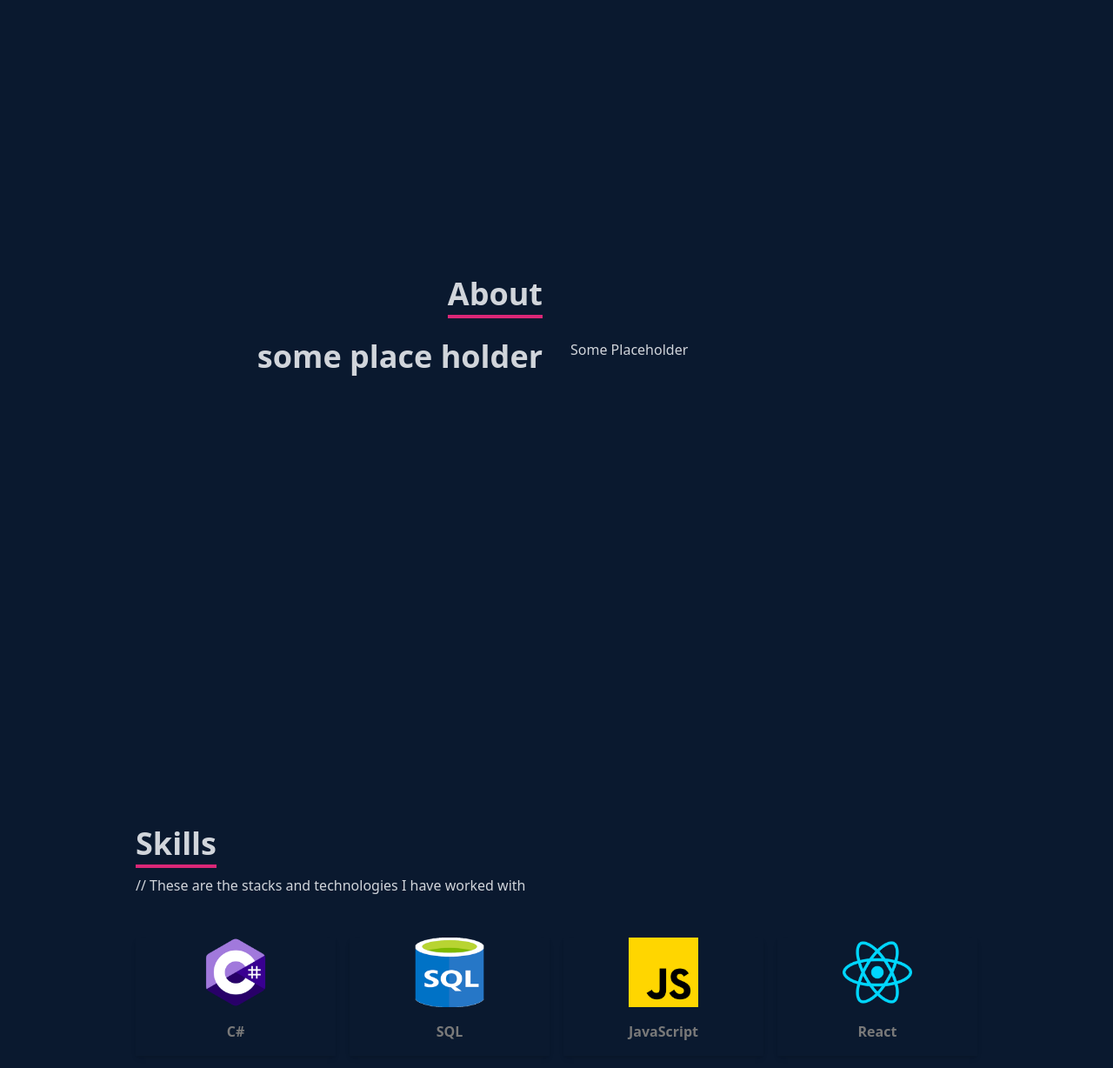
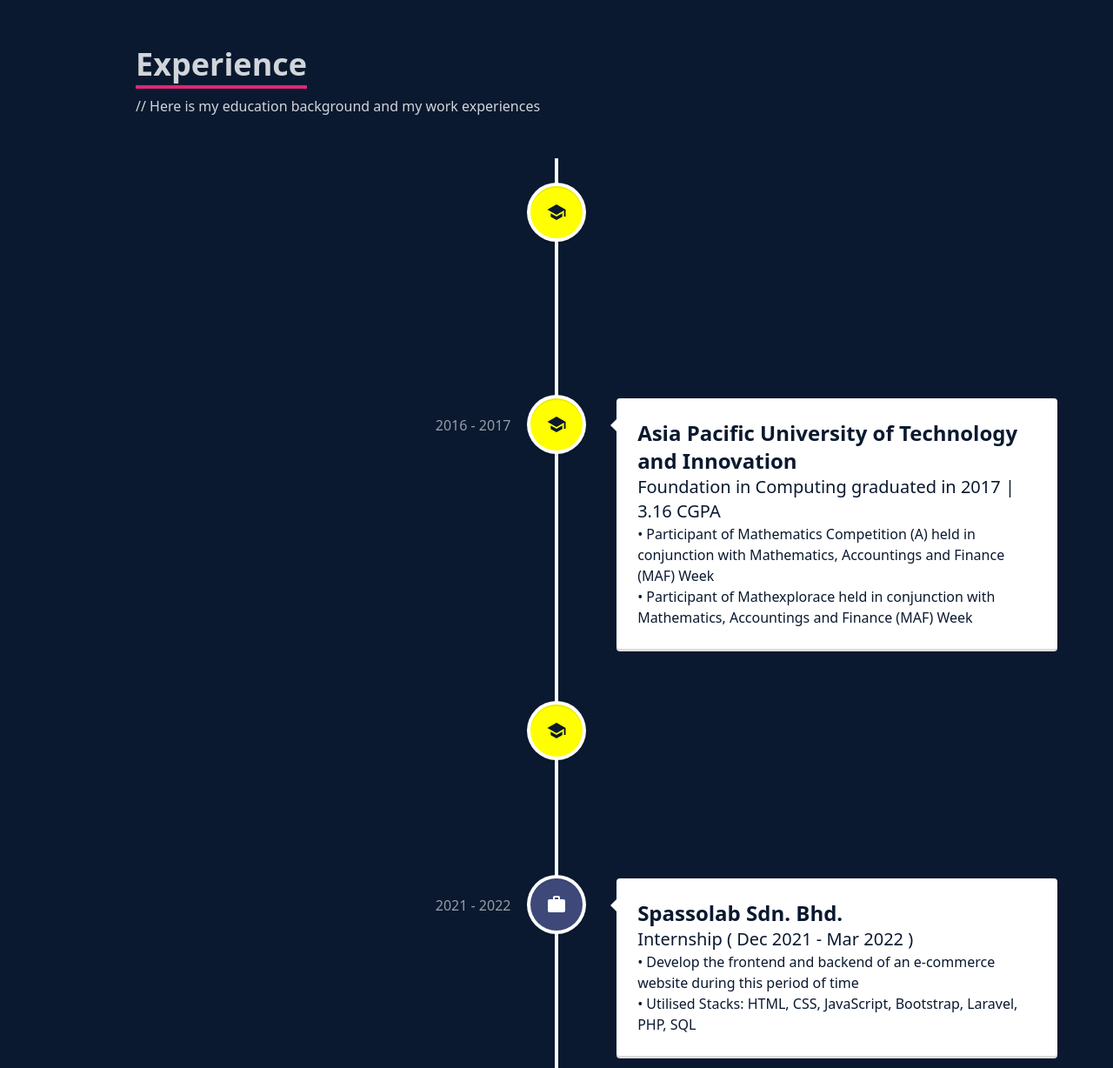
Before and after one commit to rexhang0501/react-portfolio-project, a React (Create React App) app: page / in a window 1280 px wide. Shown: the part 826-2054 px from the top of the page at 87% size. Built offline with nearby package versions, Linux system fonts and the light colour scheme.

Commit message:
Change about page to experience page

```diff
--- a/src/App.js
+++ b/src/App.js
@@ -1,6 +1,6 @@
 import Navbar from "./components/Navbar";
 import Home from "./components/Home";
-import About from "./components/About";
+import Experience from "./components/Experience";
 import Skills from "./components/Skills";
 import Work from "./components/Work";
 import Contact from "./components/Contact";
@@ -14,7 +14,7 @@
         <Route exact path="/">
           <Navbar />
           <Home />
-          <About />
+          <Experience />
           <Skills />
           <Work />
           <Contact />
--- a/src/components/About.js
+++ /dev/null
@@ -1,27 +0,0 @@
-const About = () => {
-    return(
-        <div name='about' className='w-full h-screen bg-[#0a192f] text-gray-300'>
-            <div className='flex flex-col justify-center items-center w-full h-full'>
-                <div className="max-w-[1000px] w-full grid grid-cols-2 gap-8">
-                    <div className="sm:text-right pb-8 pl-4">
-                        <p className='text-4xl font-bold inline border-b-4 border-pink-600'>About</p>
-                    </div>
-                    <div>
-                    </div>
-                </div>
-                <div className="max-w-[1000px] w-full grid md:grid-cols-2 gap-8 px-6">
-                    <div className="sm:text-right text-4xl font-bold">
-                        <p>some place holder</p>
-                    </div>
-                    <div>
-                        <p>
-                            Some Placeholder
-                        </p>
-                    </div>
-                </div>
-            </div>
-        </div>
-    );
-};
-
-export default About;
--- /dev/null
+++ b/src/components/Experience.js
@@ -0,0 +1,63 @@
+import { VerticalTimeline, VerticalTimelineElement }  from 'react-vertical-timeline-component';
+import { IoMdSchool } from 'react-icons/io';
+import { MdWork } from 'react-icons/md';
+import 'react-vertical-timeline-component/style.min.css';
+
+const Experience = () => {
+    return(
+        <div name='experience' className='w-full bg-[#0a192f] text-gray-300 pt-[80px]'>
+            <div className='flex flex-col w-full h-full justify-center items-center'>
+                <div className="max-w-[1000px] w-full ">
+                    <div className="pb-8 pl-4">
+                        <p className='text-4xl font-bold inline border-b-4 border-pink-600'>Experience</p>
+                        <p className="text-gray-300 py-4">// Here is my education background and my work experiences </p>
+                    </div>
+                </div>
+                <div className='w-full'>
+                    <VerticalTimeline>
+                        <VerticalTimelineElement className="vertical-timeline-element--education" date='2011 - 2015'
+                        iconStyle={{background: "#FFFF00", color: "#0a192f"}} icon={<IoMdSchool />}>
+                            <h4 className='text-2xl text-[#0a192f] font-bold'>SMJK YuHua Kajang</h4>
+                            <h5 className='text-xl text-[#0a192f]'>SPM graduated in 2015 | 3As</h5>
+                            <span className='text-[#0a192f]'>• Member of Persatuan Sejarah and Geografi (History and Geography Society)<br/></span>
+                            <span className='text-[#0a192f]'>• Member of Kelab Bola Tampar ( Volley Ball Club )<br/></span>
+                        </VerticalTimelineElement>
+                        <VerticalTimelineElement className="vertical-timeline-element--education" date='2016 - 2017'
+                        iconStyle={{background: "#FFFF00", color: "#0a192f"}} icon={<IoMdSchool />}>
+                            <h3 className='text-2xl text-[#0a192f] font-bold'>Asia Pacific University of Technology and Innovation</h3>
+                            <h4 className='text-xl text-[#0a192f]'>Foundation in Computing graduated in 2017 | 3.16 CGPA</h4>
+                            <span className='text-[#0a192f]'>• Participant of Mathematics Competition (A) held in conjunction
+                                with Mathematics, Accountings and Finance (MAF) Week<br/></span>
+                            <span className='text-[#0a192f]'>• Participant of Mathexplorace held in conjunction with
+                            Mathematics, Accountings and Finance (MAF) Week<br/></span>
+                        </VerticalTimelineElement>
+                        <VerticalTimelineElement className="vertical-timeline-element--education" date='2017 - 2022'
+                        iconStyle={{background: "#FFFF00", color: "#0a192f"}} icon={<IoMdSchool />}>
+                            <h3 className='text-2xl text-[#0a192f] font-bold'>Sunway University</h3>
+                            <h4 className='text-xl text-[#0a192f]'>BSc (Hons) Information Technology graduated in 2022 | 3.05 CGPA</h4>
+                        </VerticalTimelineElement>
+                        <VerticalTimelineElement className="vertical-timeline-element--education" date='2021 - 2022'
+                        iconStyle={{background: "#3e497a", color: "#fff"}} icon={<MdWork />}>
+                            <h3 className='text-2xl text-[#0a192f] font-bold'>Spassolab Sdn. Bhd.</h3>
+                            <h4 className='text-xl text-[#0a192f]'>Internship ( Dec 2021 - Mar 2022 )</h4>
+                            <span className='text-[#0a192f]'>• Develop the frontend and backend of an e-commerce website during this period of time<br/></span>
+                            <span className='text-[#0a192f]'>• Utilised Stacks: HTML, CSS, JavaScript, Bootstrap, Laravel, PHP, SQL<br/></span>
+                        </VerticalTimelineElement>
+                        <VerticalTimelineElement className="vertical-timeline-element--education" date='2022 - 2023'
+                        iconStyle={{background: "#3e497a", color: "#fff"}} icon={<MdWork />}>
+                            <h3 className='text-2xl text-[#0a192f] font-bold'>Credential Daxonet Sdn. Bhd.</h3>
+                            <h4 className='text-xl text-[#0a192f]'>Full Time ( Oct 2022 - May 2023 )</h4>
+                            <span className='text-[#0a192f]'>• Develop and customise additional functions for the AutoCount Accounting
+                                software according to clients' requirements<br/></span>
+                            <span className='text-[#0a192f]'>• Develop custom mobile application for clients to allow them to access data
+                                and information on their AutoCount Accounting account on their phones using AutoCount Accounting API Calls<br/></span>
+                            <span className='text-[#0a192f]'>• Utilised Stacks: C#, SQL, React Native, JavaScript, CSS<br/></span>
+                        </VerticalTimelineElement>
+                    </VerticalTimeline>
+                </div>
+            </div>
+        </div>
+    );
+};
+
+export default Experience;
--- a/src/components/Navbar.js
+++ b/src/components/Navbar.js
@@ -15,7 +15,7 @@
     };
 
     return(
-        <div className="fixed w-full h-[80px] flex justify-between items-center px-4 bg-[#0a192f] text-gray-300">
+        <div className="fixed w-full h-[80px] flex justify-between items-center px-4 bg-[#0a192f] text-gray-300 z-10">
             <div>
                 <img src={Logo} alt="Logo" style={{width: "50px"}}/>
             </div>
@@ -28,8 +28,8 @@
                     </Link>
                 </li>
                 <li>
-                    <Link to="about" smooth={true} duration={500}>
-                        About
+                    <Link to="experience" smooth={true} duration={500}>
+                        Experience
                     </Link>
                 </li>
                 <li>
@@ -64,8 +64,8 @@
                     </Link>
                 </li>
                 <li className='py-6 text-4xl'>
-                    <Link to="about" smooth={true} duration={500} onClick={handleNav}>
-                        About
+                    <Link to="experience" smooth={true} duration={500} onClick={handleNav}>
+                        Experience
                     </Link>
                 </li>
                 <li className='py-6 text-4xl'>
--- a/src/components/ResumePDF.js
+++ b/src/components/ResumePDF.js
@@ -3,7 +3,7 @@
 const ResumePDF = () => {
     return(
         <div className='h-screen'>
-            <iframe src={MyResume} className='w-full h-full'></iframe>
+            <iframe src={MyResume} className='w-full h-full' title='Resume - SEH ZHAO HANG'></iframe>
         </div>
     );
 };
```
